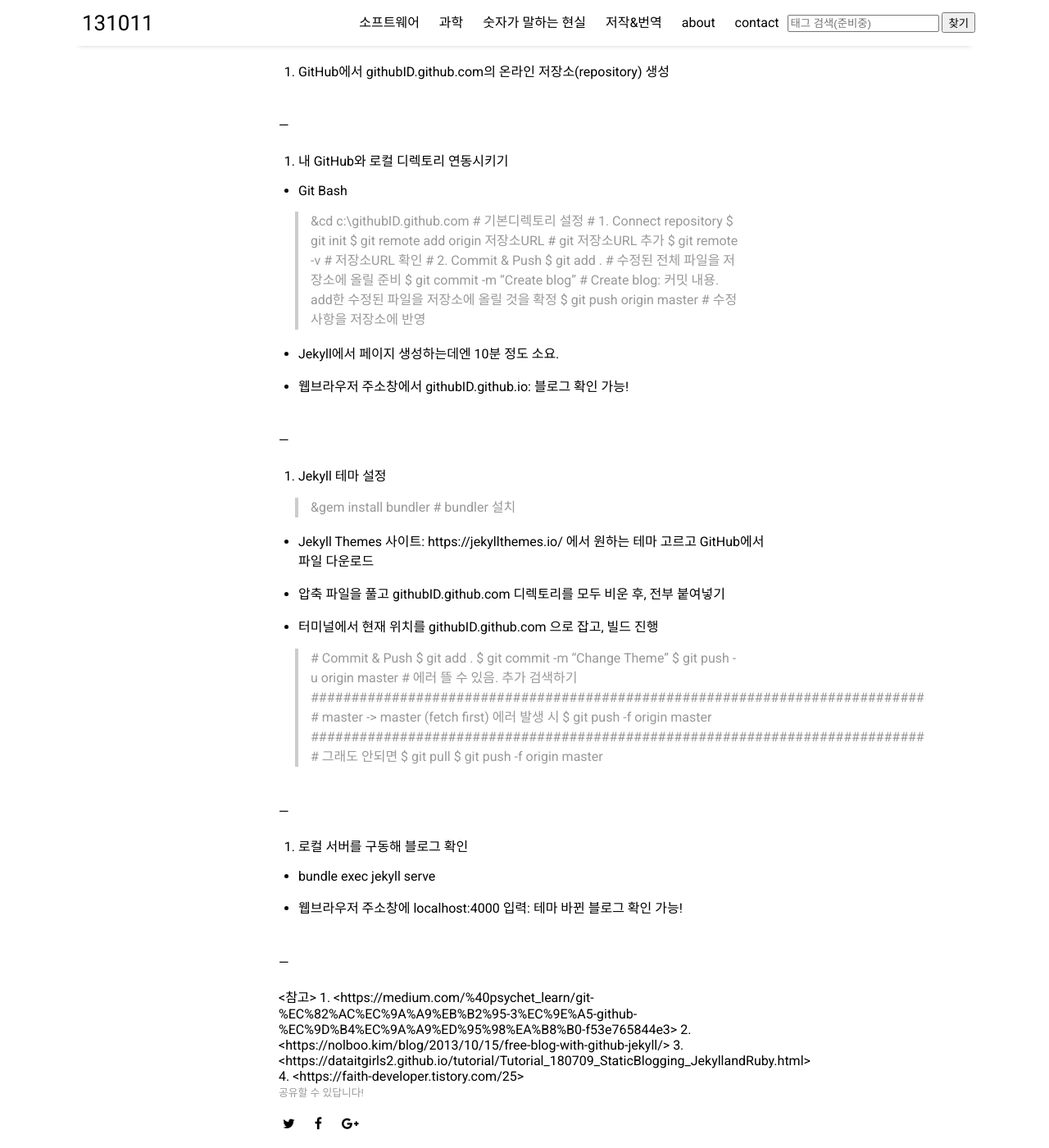
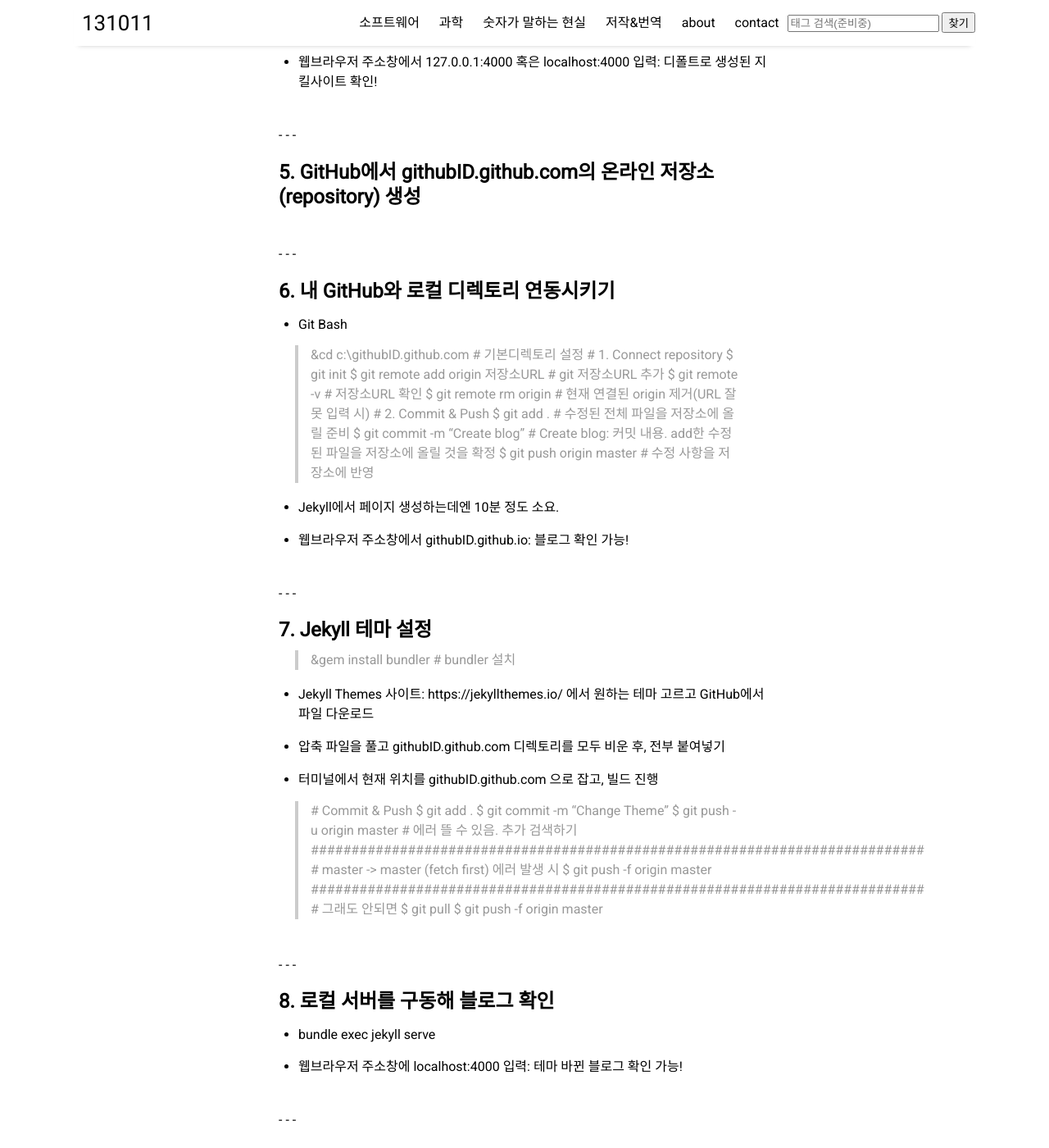
Before and after one commit to mj-1310/131011.github.io, a Jekyll site: the page built from _posts/www/2019-09-09-github.io_만들기_jekyll_설치_및_블로그_기본형_구성.md, in a window 1280 px wide and 1400 px high, scrolled down 1514 px. Shown: the whole window at 82% size. Built offline with Jekyll 4.4.1, drawn with Linux system fonts in a browser that asks for light colours; nearby versions of some CDN libraries; comment, search, counter and statistics services are not loaded; some of the changed text lies outside the part shown.

Commit message:
190918-1409

```diff
--- a/_posts/www/2019-09-09-github.io_만들기_jekyll_설치_및_블로그_기본형_구성.md
+++ b/_posts/www/2019-09-09-github.io_만들기_jekyll_설치_및_블로그_기본형_구성.md
@@ -7,17 +7,17 @@ tags: [software, jekyll, github.io]
 image: blog_1280.jpg
 ---
 
-1. Ruby+Devkit 다운받기: https://rubyinstaller.org/downloads/ <br>
+## 1. Ruby+Devkit 다운받기: https://rubyinstaller.org/downloads/ <br>
 → 설치 중간 화면에 PATH에 추가하시겠습니까 부분 체크
 
-<br>---<br>
+<br>- - -<br>
 
-2. Devkit 설치: DevKit-mingw64–64–4.7.2–20130224–1432-sfx.exe<br>
+## 2. Devkit 설치: DevKit-mingw64–64–4.7.2–20130224–1432-sfx.exe<br>
 → 실행한 파일은 C:\devkit에 풀기
 
-<br>---<br>
+<br>- - -<br>
 
-3. jekyll 및 부가기능 설치
+## 3. jekyll 및 부가기능 설치
 
 
 * win+R+cmd
@@ -31,9 +31,9 @@ image: blog_1280.jpg
 	C:\>&emsp;gem install jekyll &emsp;&emsp;# jekyll 설치
 </blockquote>
 
-<br>---<br>
+<br>- - -<br>
 
-4. 계정 주소에 맞는 페이지 생성
+## 4. 계정 주소에 맞는 페이지 생성
 
 
 * win+r+cmd
@@ -51,13 +51,13 @@ image: blog_1280.jpg
 
 * 웹브라우저 주소창에서 127.0.0.1:4000 혹은 localhost:4000 입력: 디폴트로 생성된 지킬사이트 확인!
 
-<br>---<br>
+<br>- - -<br>
 
-5. GitHub에서 githubID.github.com의 온라인 저장소(repository) 생성
+## 5. GitHub에서 githubID.github.com의 온라인 저장소(repository) 생성
 
-<br>---<br>
+<br>- - -<br>
 
-6. 내 GitHub와 로컬 디렉토리 연동시키기
+## 6. 내 GitHub와 로컬 디렉토리 연동시키기
 
 
 * Git Bash
@@ -69,6 +69,7 @@ image: blog_1280.jpg
 	$ git init
 	$ git remote add origin 저장소URL # git 저장소URL 추가
 	$ git remote -v # 저장소URL 확인
+	$ git remote rm origin # 현재 연결된 origin 제거(URL 잘못 입력 시)
 
 	# 2. Commit & Push
 	$ git add . # 수정된 전체 파일을 저장소에 올릴 준비
@@ -80,9 +81,9 @@ image: blog_1280.jpg
 * Jekyll에서 페이지 생성하는데엔 10분 정도 소요.
 * 웹브라우저 주소창에서 githubID.github.io: 블로그 확인 가능!
 
-<br>---<br>
+<br>- - -<br>
 
-7. Jekyll 테마 설정
+## 7. Jekyll 테마 설정
 
 
 <blockquote>&gem install bundler # bundler 설치</blockquote>
@@ -105,18 +106,18 @@ image: blog_1280.jpg
 	$ git push -f origin master
 </blockquote>
 
-<br>---<br>
+<br>- - -<br>
 
-8. 로컬 서버를 구동해 블로그 확인
+## 8. 로컬 서버를 구동해 블로그 확인
 
 
 * bundle exec jekyll serve
 * 웹브라우저 주소창에 localhost:4000 입력: 테마 바뀐 블로그 확인 가능!
 
-<br>---<br>
+<br>- - -<br>
 
-<참고>
-1. <https://medium.com/%40psychet_learn/git-%EC%82%AC%EC%9A%A9%EB%B2%95-3%EC%9E%A5-github-%EC%9D%B4%EC%9A%A9%ED%95%98%EA%B8%B0-f53e765844e3>
-2. <https://nolboo.kim/blog/2013/10/15/free-blog-with-github-jekyll/>
-3. <https://dataitgirls2.github.io/tutorial/Tutorial_180709_StaticBlogging_JekyllandRuby.html>
-4. <https://faith-developer.tistory.com/25>
+<참고> <br><br>
+1. <https://medium.com/%40psychet_learn/git-%EC%82%AC%EC%9A%A9%EB%B2%95-3%EC%9E%A5-github-%EC%9D%B4%EC%9A%A9%ED%95%98%EA%B8%B0-f53e765844e3><br>
+2. <https://nolboo.kim/blog/2013/10/15/free-blog-with-github-jekyll/><br>
+3. <https://dataitgirls2.github.io/tutorial/Tutorial_180709_StaticBlogging_JekyllandRuby.html><br>
+4. <https://faith-developer.tistory.com/25><br>
```
Also changed, not shown: _posts/os/2019-09-04-딥러닝_개발환경_구축.md (+16 -16 lines), _posts/os/2019-09-04-운영체제설치.md (+3 -3 lines).
